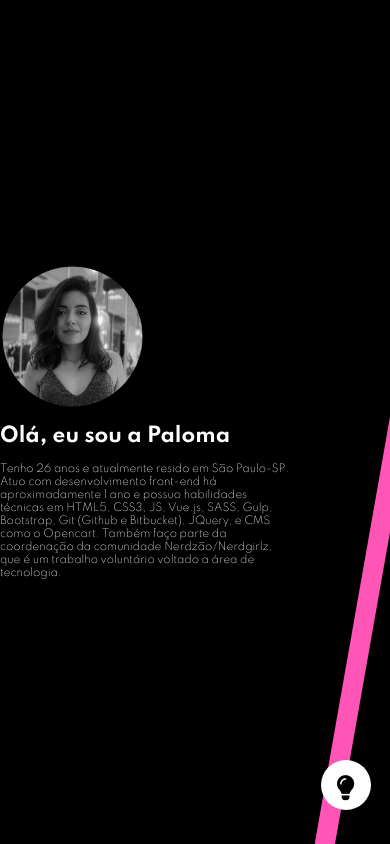
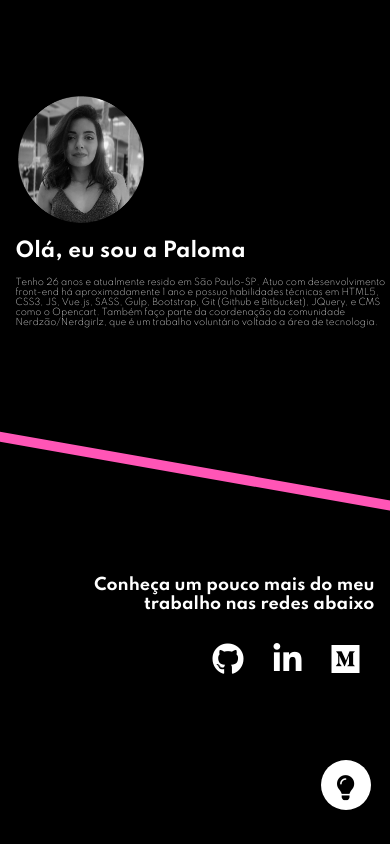
Before and after one commit to p-simoes/p-simoes.github.io, a plain HTML site: page index.html in a window 390 px wide. Drawn offline with Linux system fonts and the light colour scheme.

Commit message:
Modo responsivo (tablet/mobile landscape)

```diff
--- a/src/css/main.css
+++ b/src/css/main.css
@@ -1,7 +1,6 @@
 @import url("fonts.css");
 @import url("reset.css");
 @import url("icons.css");
-@import url("mediaqueries.css");
 @import url("darkMode.css");
 @import url("lightMode.css");
 
@@ -9,13 +8,14 @@
   max-width: 1170px;
   display: flex;
   flex-direction: row;
-  flex-wrap: wrap;
+  flex-wrap: nowrap;
   height: 100vh;
   margin: 0 auto;
 }
 
 .left {
-  width: calc(1170px - 25%);
+  width: 75%;
+  margin-left: 4%;
   position: relative;
   height: 100vh;
   display: flex;
@@ -26,12 +26,12 @@
 
 .left::after {
   position: absolute;
-  width: 20px;
+  width: 10px;
   content: "";
   top: -17px;
   left: 100%;
   transform: rotate(10deg);
-  height: 103vh;
+  height: 120vh;
   animation-name: changeColor;
   animation-duration: 25s;
   animation-iteration-count: infinite;
@@ -55,6 +55,7 @@
 
 .right {
   width: 25%;
+  margin-right: 4%;
   display: flex;
   flex-direction: column;
   justify-content: center;
@@ -71,7 +72,7 @@
 .text {
   text-align: left;
   font-family: Spartan-ExtraLight;
-  font-size: clamp(0.4rem, 0.4rem + 1vw, 1rem);
+  font-size: clamp(0.3rem, 0.3rem + 1vw, 1rem);
   padding-right: 100px;
 }
 
@@ -81,7 +82,7 @@
 }
 
 .jobs {
-  font-size: 1em;
+  font-size: clamp(0.8rem, 0.8rem + 1vw, 1rem);
   text-align: right;
   font-family: Spartan-Bold;
   margin-top: 67%;
@@ -117,3 +118,45 @@
   border: none;
   z-index: 9999;
 }
+
+@media (max-width: 580px) {
+
+  .container {
+    flex-wrap: wrap;
+  }
+
+  .left,
+  .right {
+    height: 50vh;
+    width: 100%;
+  }
+
+  .left::after {
+    transform: rotate(100deg);
+    top: 0;
+  }
+
+  .text {
+    padding: 0;
+  }
+
+  .photo img {
+    width: 90%;
+  }
+
+  .jobs {
+    margin-top: 0;
+  }
+}
+
+@media (max-width: 968px) and (orientation: landscape) {
+  .left, .right {
+    width: 50%;
+  }
+  .right {
+    justify-content: flex-end;
+  }
+  .lightButton {
+    top: 5%;
+  }
+}
--- a/src/css/mediaqueries.css
+++ /dev/null
@@ -1,25 +0,0 @@
-@media (max-width: 580px) {
-  .left,
-  .right {
-    height: 50vh;
-    width: 100%;
-  }
-
-  .left::after {
-    transform: rotate(100deg);
-    height: 120vh;
-    top: 0;
-  }
-
-  .text {
-    padding: 0;
-  }
-
-  .photo img {
-    width: 90%;
-  }
-
-  .jobs {
-    margin-top: 0;
-  }
-}
```
Also changed, not shown: package-lock.json (deleted).
